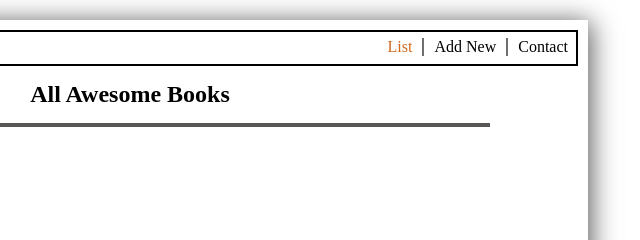
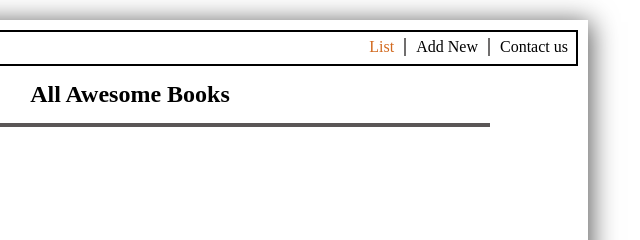
Before and after one commit to omarsalem7/Awesome-books, a website: page index.html in a window 1280 px wide. Shown: the top 240 px of the page, 510-1150 px from the left. Drawn offline with Linux system fonts and the light colour scheme.

Commit message:
Update styles on Homepage

```diff
--- a/index.html
+++ b/index.html
@@ -18,7 +18,7 @@
                 <li class="line-seperator"></li>
                 <li class="nav-list-item"><a>Add New</a></li>
                 <li class=" line-seperator"></li>
-                <li class="nav-list-item"><a>Contact</a></li>
+                <li class="nav-list-item"><a>Contact us</a></li>
             </ul>
         </nav>
         <section class="books-wraper">
```
